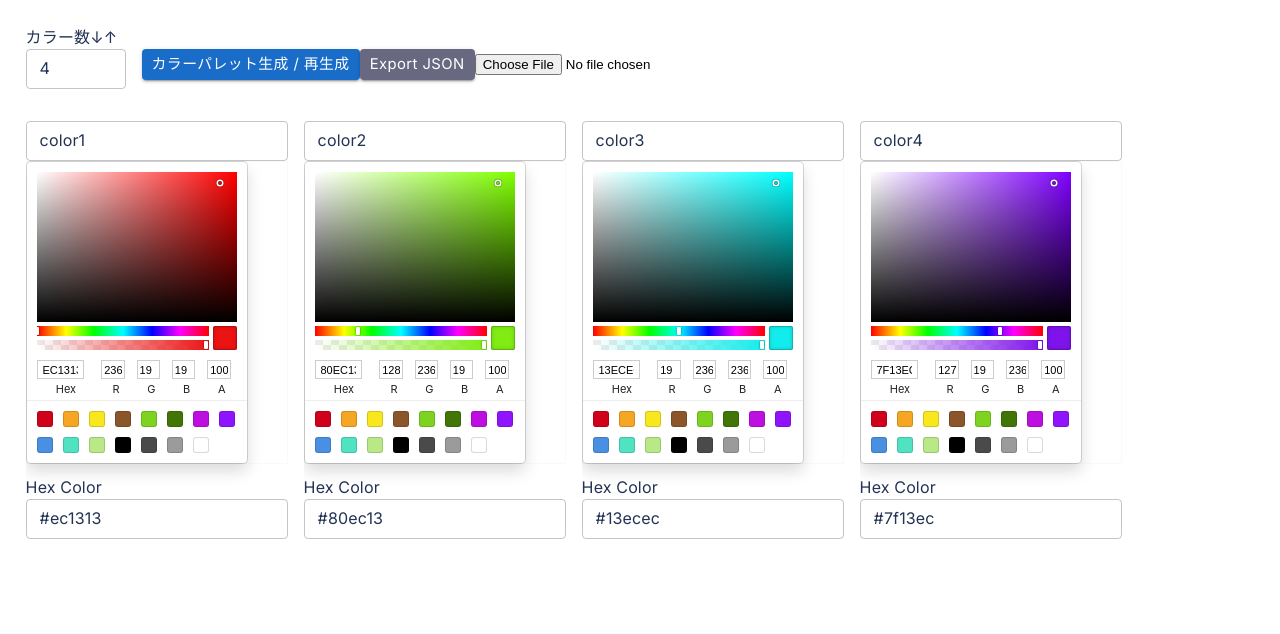
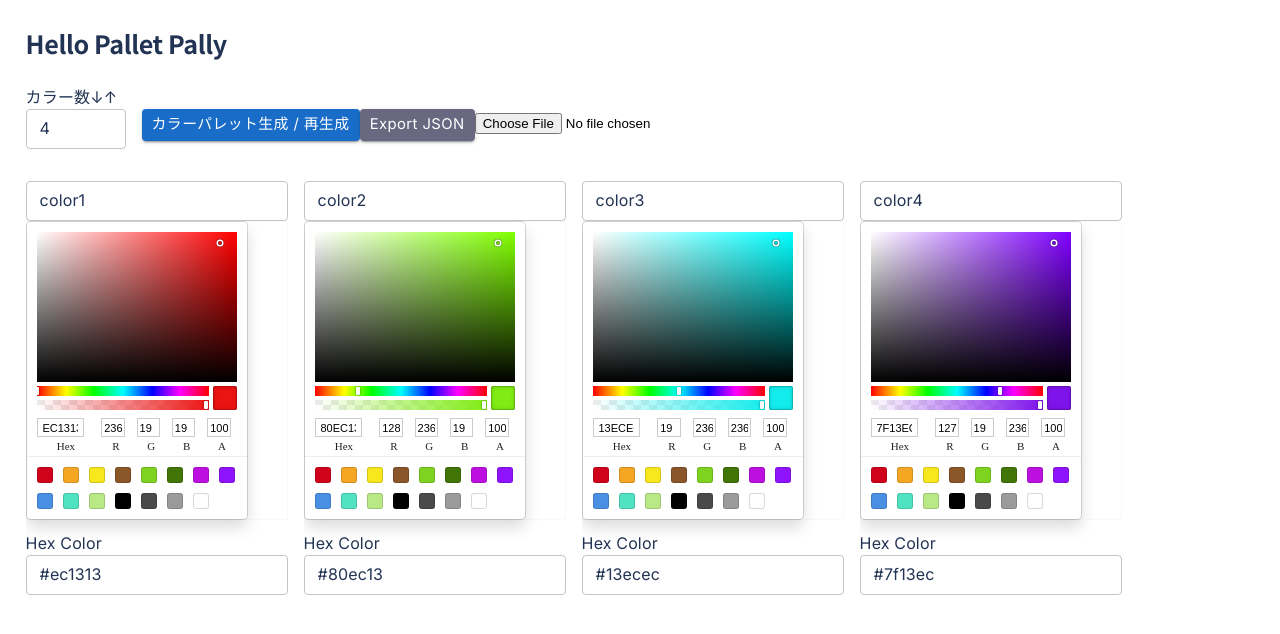
Before and after one commit to BoxPistols/PalettePally-ColorPicker2.0, a Next.js app: page / in a window 1280 px wide. Shown: the top 634 px of the page. Built offline with nearby package versions, Linux system fonts and the light colour scheme.

Commit message:
re backage

```diff
--- a/package.json
+++ b/package.json
@@ -12,8 +12,6 @@
     "@emotion/react": "^11.5.0",
     "@emotion/styled": "^11.3.0",
     "@mui/material": "^5.14.2",
-    "@types/react": "18.2.17",
-    "@types/react-dom": "18.2.7",
     "chroma-js": "^2.4.2",
     "next": "13.4.19",
     "react": "18.2.0",
@@ -28,8 +26,6 @@
     "@types/react-dom": "18.2.7",
     "eslint": "8.48.0",
     "eslint-config-next": "13.4.19",
-    "or": "^0.2.0",
-    "react-scripts": "^5.0.1",
     "typescript": "^4.9.5"
   },
   "browserslist": {
--- a/pages/_app.tsx
+++ b/pages/_app.tsx
@@ -1,11 +1,13 @@
-import "../src/styles/globals.css"
 import type { AppProps } from "next/app"
 import createCache from "@emotion/cache"
 import { CacheProvider, ThemeProvider } from "@emotion/react"
 import { theme } from "@/lib/theme"
 import Head from "next/head"
+import { ElementType } from "react"
+import "../src/styles/globals.css"
 
-export default function App({ Component, pageProps }: AppProps) {
+
+export default function App({ Component, pageProps }: AppProps<{ Component: ElementType }>) {
   const cache = createCache({ key: "css", prepend: true, stylisPlugins: [] })
   cache.compat = true
 
--- a/pages/index.tsx
+++ b/pages/index.tsx
@@ -3,6 +3,7 @@ import type { NextPage } from "next"
 // import Image from "next/image"
 import styles from "../src/styles/Home.module.css"
 import ColorPicker from "../src/components/ColorPicker"
+import { Typography } from "@mui/material"
 
 const Home: NextPage = () => {
   return (
@@ -14,7 +15,11 @@ const Home: NextPage = () => {
         <link rel="icon" href="/favicon.ico" />
       </Head>
       */}
-
+      <Typography variant="h1" component="h1" gutterBottom sx={{
+        fontFamily: "Noto Sans JP"
+      }}>
+        Hello Pallet Pally
+      </Typography>
       <ColorPicker />
     </div>
   )
--- a/src/styles/globals.css
+++ b/src/styles/globals.css
@@ -2,8 +2,9 @@ html,
 body {
   padding: 0;
   margin: 0;
-  font-family: -apple-system, BlinkMacSystemFont, Segoe UI, Roboto, Oxygen,
-    Ubuntu, Cantarell, Fira Sans, Droid Sans, Helvetica Neue, sans-serif;
+  font-family: Inter + "Noto Sans JP", sans-serif;
+  /* font-family: -apple-system, BlinkMacSystemFont, Segoe UI, Roboto, Oxygen,
+    Ubuntu, Cantarell, Fira Sans, Droid Sans, Helvetica Neue, sans-serif; */
 }
 
 a {
```
Also changed, not shown: 2 other files (tests, documents, lock files or other folders).
